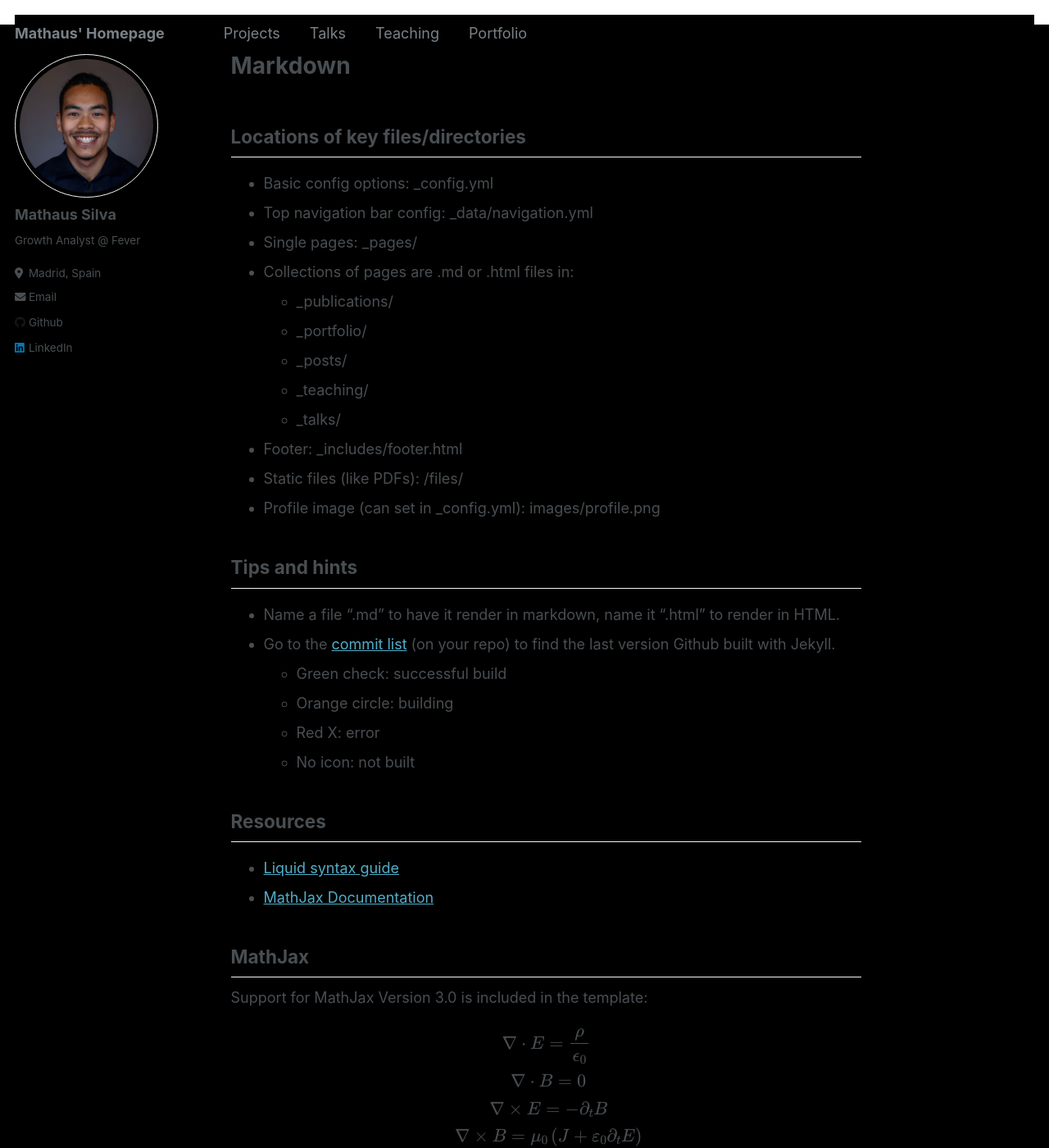
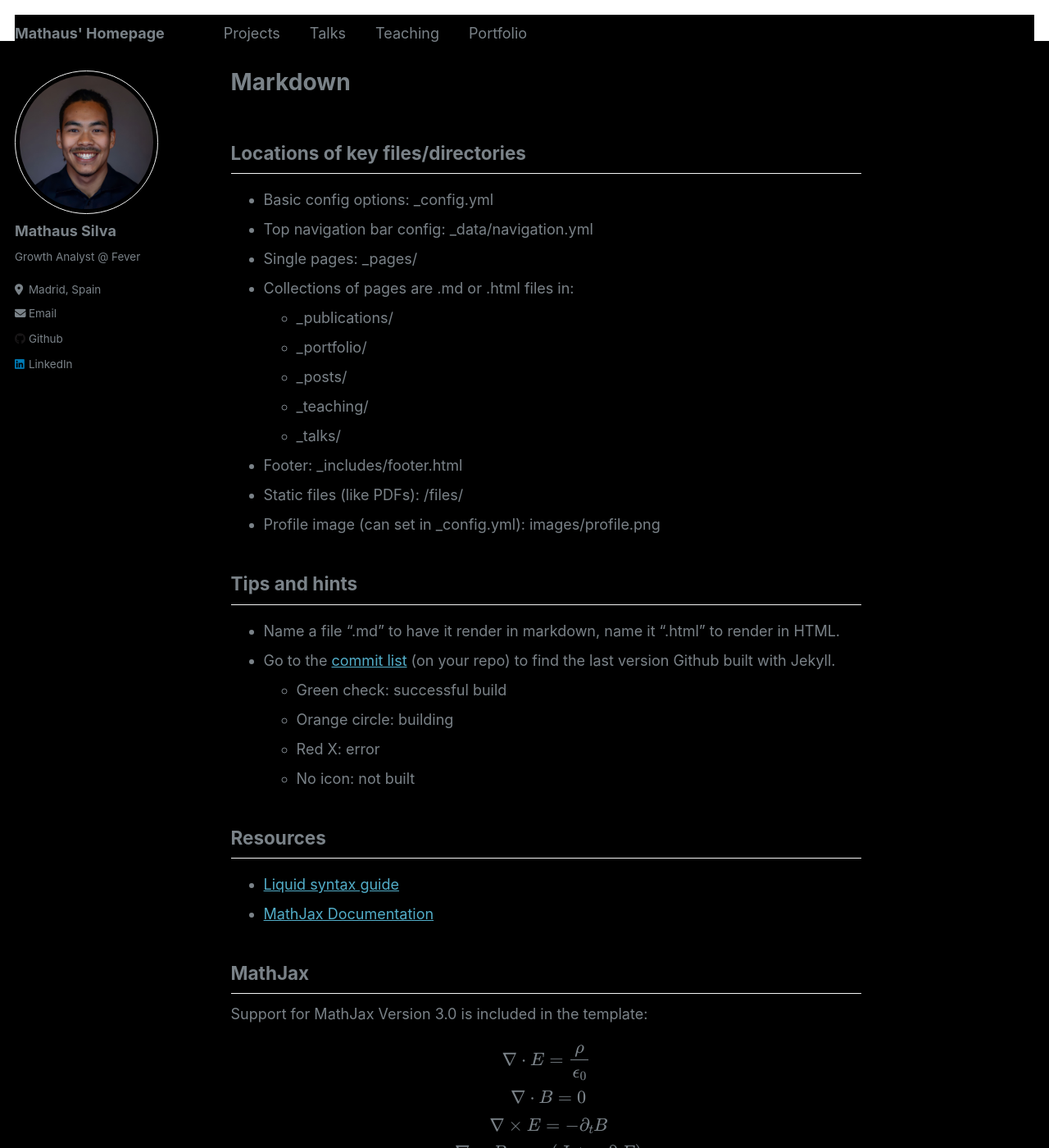
Before and after one commit to mathaussilva/mathaussilva.github.io, a Jekyll site: the page built from _pages/markdown.md, in a window 1280 px wide and 1400 px high. Shown: the whole window at 82% size. Built offline with Jekyll 4.4.1, drawn with Linux system fonts in a browser that asks for light colours.

Commit message:
update (03/29)

```diff
--- a/_sass/_variables.scss
+++ b/_sass/_variables.scss
@@ -43,7 +43,7 @@ $type-size-7                : 0.6875em; // ~11px
 $type-size-8                : 0.625em;  // ~10px
 
 /* masthead properties */
-$masthead-height            : 30px;
+$masthead-height            : 50px;
 
 /*
    Colors
@@ -55,11 +55,11 @@ $darker-gray                : mix(#000, $gray, 60%);
 $light-gray                 : mix(#fff, $gray, 50%);
 $lighter-gray               : mix(#fff, $gray, 90%);
 
-$body-color                 : #fff;
+$body-color                 : #000;
 $background-color           : #000;
 $code-background-color      : #fafafa;
 $code-background-color-dark : $light-gray;
-$text-color                 : $dark-gray;
+$text-color                 : $gray;
 $border-color               : $lighter-gray;
 
 $primary-color              : #7a8288;
```
